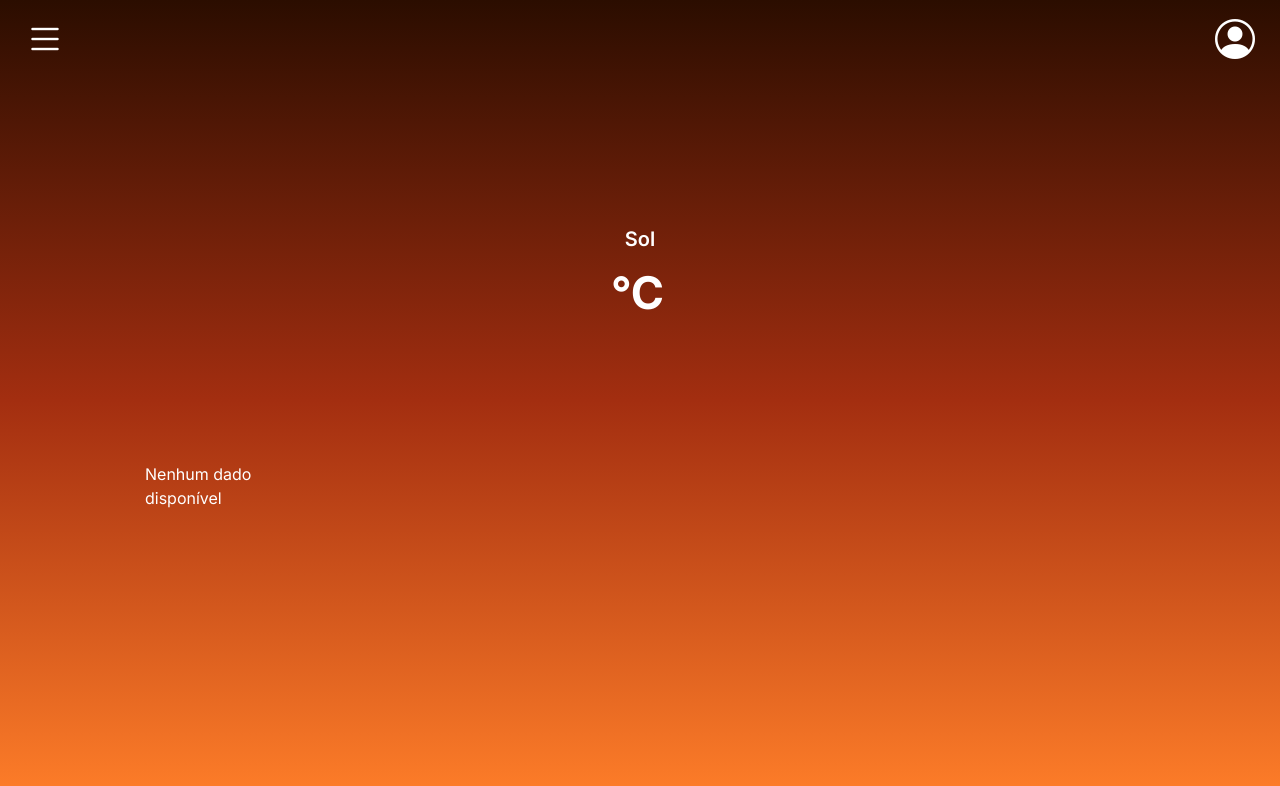
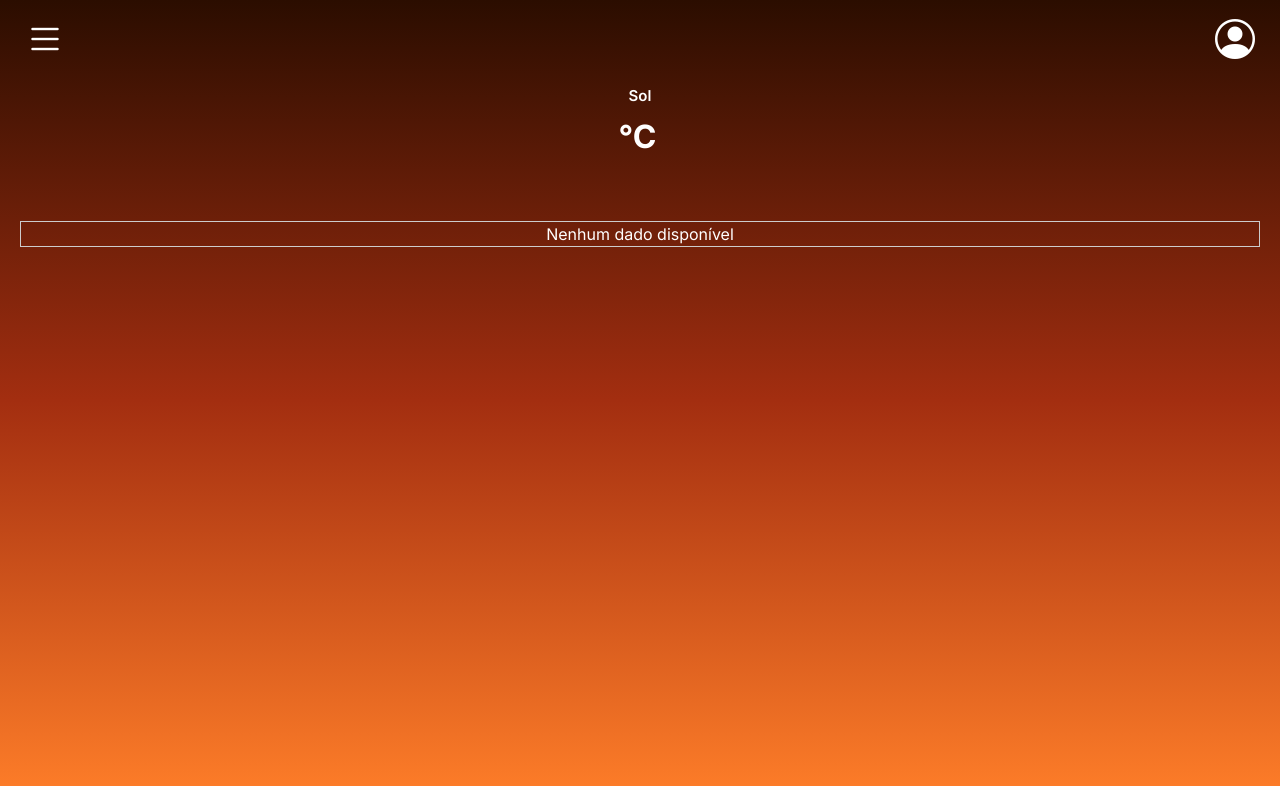
Before and after one commit to Pedro-Consales/Mars_Project, a Django app: template app_principal/templates/mars_weather.html in a window 1280 px wide. Shown: the top 786 px of the page. Run offline with Django 5.2, Linux system fonts and the light colour scheme; the template is opened without the code that fills it, so the values that code supplies are empty.

Commit message:
Update mars_weather.html
Teste do update no celular.

```diff
--- a/app_principal/templates/mars_weather.html
+++ b/app_principal/templates/mars_weather.html
@@ -90,7 +90,7 @@
 
 
                 width: 100%;
-                height: 680px;
+                height: 100%;
 
             }
             .main-temperature-container{
@@ -283,6 +283,53 @@
                 width: 200px;
                 height: 80px;
             }
+
+
+
+            @media (max-width: 1290px) {
+                .general-temperatures-container {
+                    grid-template-columns: 1fr 1fr 1fr 1fr 1fr;
+                    column-gap: 50px;
+                    border: 1px solid #ccc;
+
+                    display: flex;
+
+                    align-items: center;
+                    justify-content: center;
+
+
+                    height: auto;
+                }
+
+                .general-temperature-box {
+                    width: 120px;
+                    height: 120px;
+                }
+                .solNow {
+                    font-size: 15px;
+                }
+                .temperature{
+                    font-size: 25px;
+                }
+
+
+
+
+                .main-temperature {
+                    font-size: 32px;
+                }
+
+
+                .temperature-section {
+                    height: auto;
+                    padding: 20px;
+                }
+
+                .sidebar-container {
+                    width: 80%;
+                }
+            }
+
 
 
 
```
